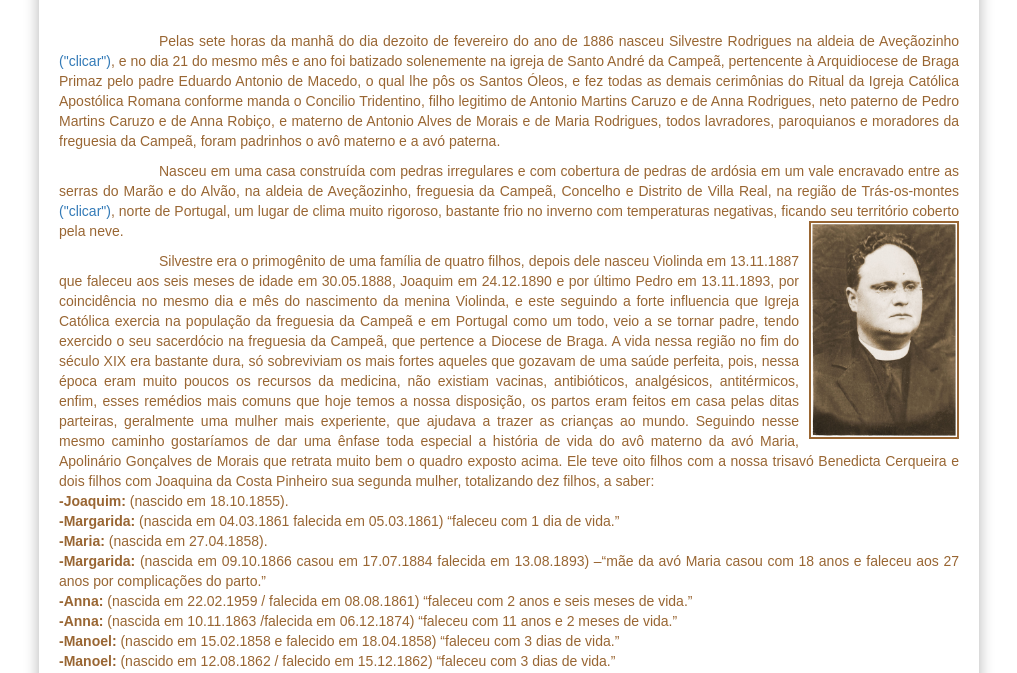
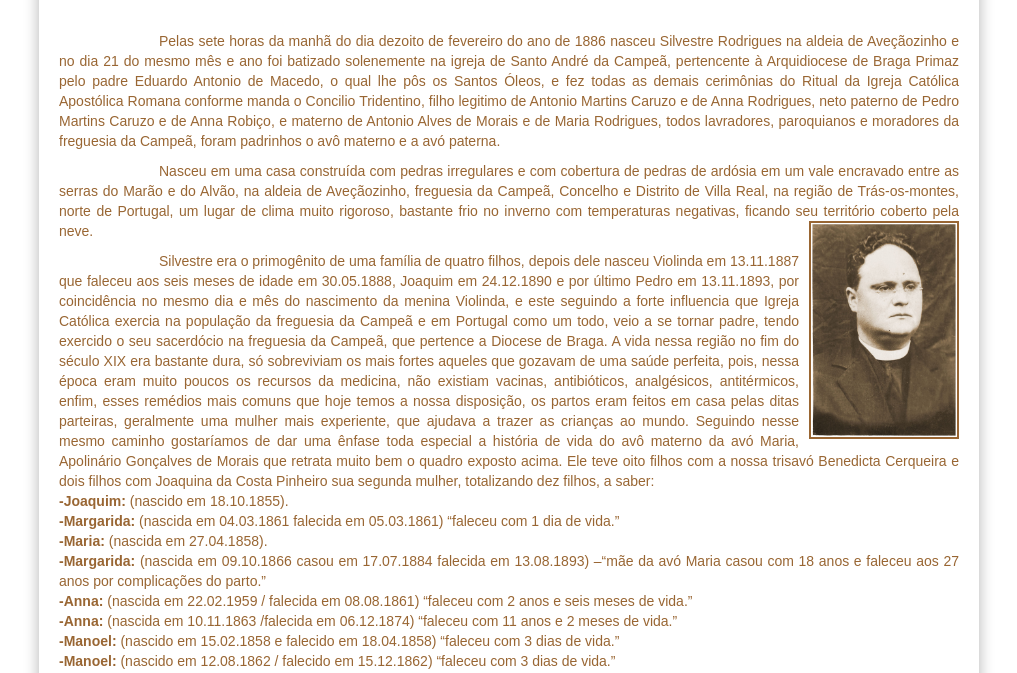
Before and after one commit to claudiovargas1955/claudiovargas1955.github.io, a Jekyll site: the page built from _pages/historia-de-silvestre.html, in a window 1280 px wide and 900 px high, scrolled down 469 px, cut to the strip 227-900 px from the top of the window. Shown: the whole strip, without its empty margins (131-1148 px from the left). Built offline with Jekyll 4.4.1, drawn with Linux system fonts in a browser that asks for light colours; some web fonts are replaced.

Commit message:
Update historia-de-silvestre.html

```diff
--- a/_pages/historia-de-silvestre.html
+++ b/_pages/historia-de-silvestre.html
@@ -53,18 +53,16 @@ summary{height: 40px;
 </video><br><br>
 <p>
 <p style="text-indent:100px";/>Pelas sete horas da manhã do dia dezoito de fevereiro do ano de 1886 nasceu Silvestre Rodrigues na
-aldeia de Aveçãozinho <a href="https://www.youtube.com/watch?v=q9UgNihPllw" target="_blank">("clicar")</a>, e no dia 21 do mesmo
-mês e ano foi batizado solenemente na igreja de Santo André da Campeã, pertencente à Arquidiocese de Braga Primaz pelo padre Eduardo
-Antonio de Macedo, o qual lhe pôs os Santos Óleos, e fez todas as demais cerimônias do Ritual da Igreja Católica Apostólica Romana
-conforme manda o Concilio Tridentino, filho legitimo de Antonio Martins Caruzo e de Anna Rodrigues, neto paterno de Pedro Martins Caruzo
-e de Anna Robiço, e materno de Antonio Alves de Morais e de Maria    Rodrigues, todos lavradores, paroquianos e moradores da freguesia
-da Campeã, foram padrinhos o avô materno e a avó paterna.
+aldeia de Aveçãozinho e no dia 21 do mesmo mês e ano foi batizado solenemente na igreja de Santo André da Campeã, pertencente à
+Arquidiocese de Braga Primaz pelo padre Eduardo Antonio de Macedo, o qual lhe pôs os Santos Óleos, e fez todas as demais cerimônias do
+Ritual da Igreja Católica Apostólica Romana conforme manda o Concilio Tridentino, filho legitimo de Antonio Martins Caruzo e de Anna
+Rodrigues, neto paterno de Pedro Martins Caruzo e de Anna Robiço, e materno de Antonio Alves de Morais e de Maria Rodrigues, todos
+lavradores, paroquianos e moradores da freguesia da Campeã, foram padrinhos o avô materno e a avó paterna.
 
 <p style="text-indent:100px";/> Nasceu em uma casa construída com pedras irregulares e com cobertura de pedras de ardósia em um vale
 encravado entre as serras do Marão e do Alvão, na aldeia de Aveçãozinho, freguesia da Campeã, Concelho e Distrito de Villa Real, na
-região de Trás-os-montes <a href="https://www.youtube.com/watch?v=Ks8u3KywY24" target="_blank">("clicar")</a>, norte de Portugal, um
-lugar de clima muito rigoroso, bastante frio no inverno com temperaturas negativas, ficando seu território coberto pela neve.
-<img class="dir" style="float:right"; src="/images/14701968001.jpg" width="150px"; title="Padre Pedro irmão de Silvestre";/><br/>
+região de Trás-os-montes, norte de Portugal, um lugar de clima muito rigoroso, bastante frio no inverno com temperaturas negativas,
+ficando seu território coberto pela neve. <img class="dir" style="float:right"; src="/images/14701968001.jpg" width="150px"; title="Padre Pedro irmão de Silvestre";/><br/>
 
 <p style="text-indent:100px";/>Silvestre era o primogênito de uma família de quatro filhos, depois dele nasceu Violinda em 13.11.1887
 que faleceu aos seis meses de idade em 30.05.1888, Joaquim em 24.12.1890 e por último Pedro em 13.11.1893, por coincidência no mesmo
```
